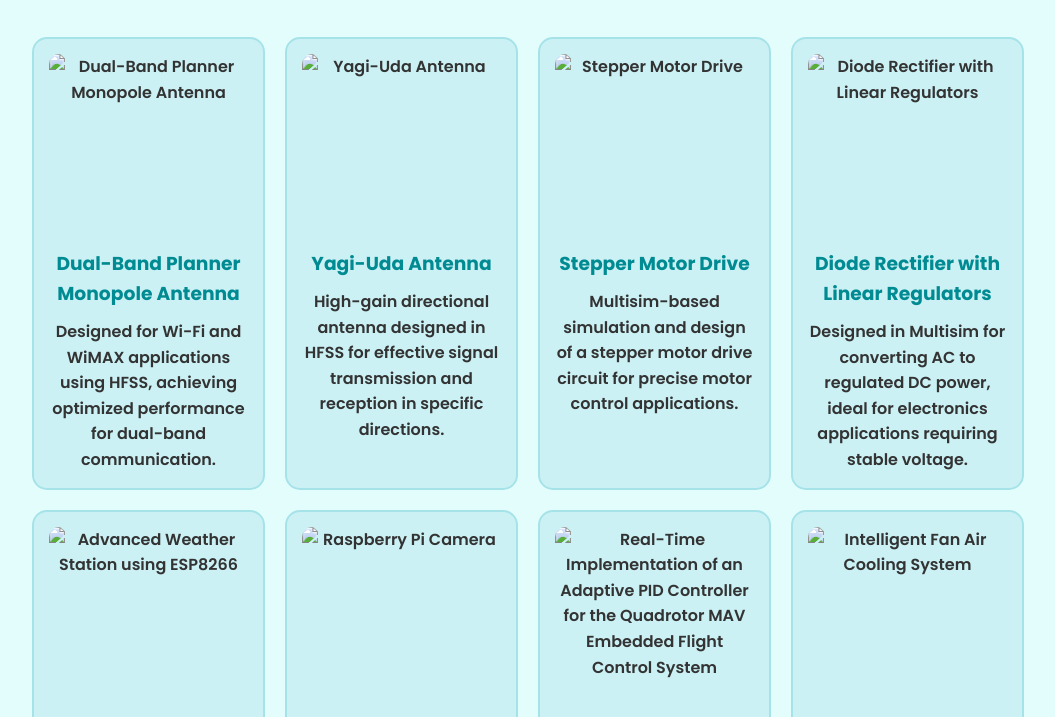
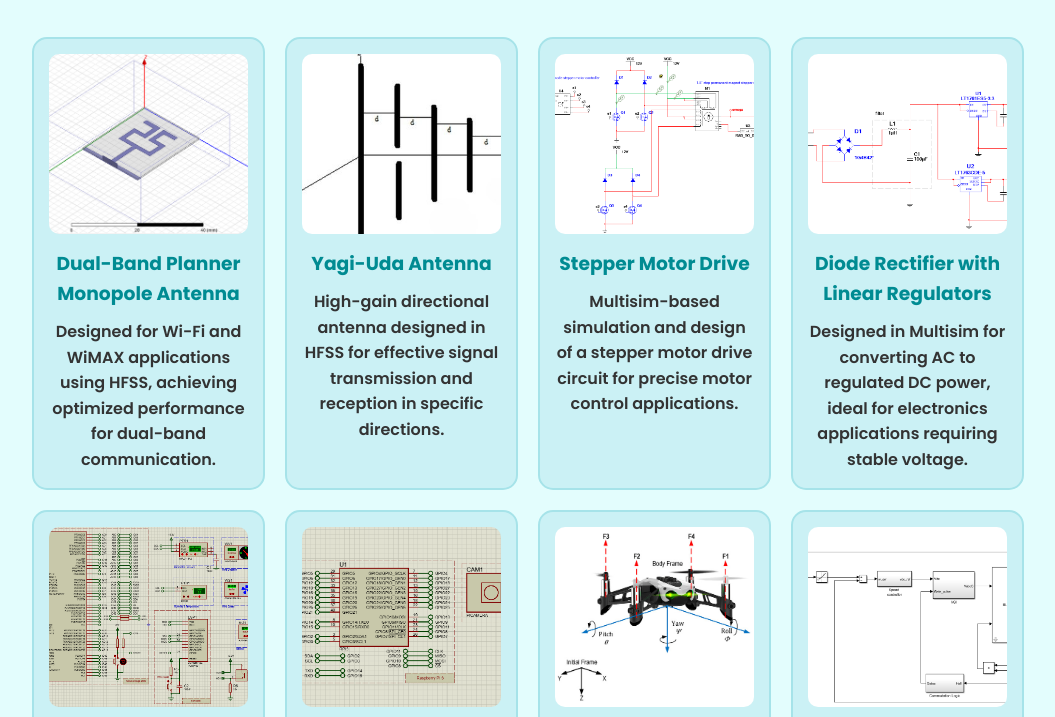
Before and after one commit to manojrawtani1-cloud/my-web, a plain HTML site: page project.html in a window 1280 px wide. Shown: the part 603-1320 px from the top of the page, without its empty margins (112-1167 px from the left). Drawn offline with Linux system fonts and the light colour scheme.

Commit message:
Update project.html

```diff
--- a/project.html
+++ b/project.html
@@ -41,52 +41,52 @@
 
       <!-- HFSS Projects -->
       <div class="skill-card">
-        <img src="Assests/Images/dual band monopole antenna.png" alt="Dual-Band Planner Monopole Antenna" class="project-img">
+        <img src="dual band monopole antenna.png" alt="Dual-Band Planner Monopole Antenna" class="project-img">
         <h3>Dual-Band Planner Monopole Antenna</h3>
         <p>Designed for Wi-Fi and WiMAX applications using HFSS, achieving optimized performance for dual-band communication.</p>
       </div>
 
       <div class="skill-card">
-        <img src="Assests/Images/Yagi-Uda.jpg" alt="Yagi-Uda Antenna" class="project-img">
+        <img src="Yagi-Uda.jpg" alt="Yagi-Uda Antenna" class="project-img">
         <h3>Yagi-Uda Antenna</h3>
         <p>High-gain directional antenna designed in HFSS for effective signal transmission and reception in specific directions.</p>
       </div>
 
       <!-- Multisim Projects -->
       <div class="skill-card">
-        <img src="Assests/Images/Stepper motor drive.png" alt="Stepper Motor Drive" class="project-img">
+        <img src="Stepper motor drive.png" alt="Stepper Motor Drive" class="project-img">
         <h3>Stepper Motor Drive</h3>
         <p>Multisim-based simulation and design of a stepper motor drive circuit for precise motor control applications.</p>
       </div>
 
       <div class="skill-card">
-        <img src="Assests/Images/Diode Rectifier with Linear Regulators.png" alt="Diode Rectifier with Linear Regulators" class="project-img">
+        <img src="Diode Rectifier with Linear Regulators.png" alt="Diode Rectifier with Linear Regulators" class="project-img">
         <h3>Diode Rectifier with Linear Regulators</h3>
         <p>Designed in Multisim for converting AC to regulated DC power, ideal for electronics applications requiring stable voltage.</p>
       </div>
 
       <!-- Proteus Projects -->
       <div class="skill-card">
-        <img src="Assests/Images/Advanced Weather Station using ESP8266.png" alt="Advanced Weather Station using ESP8266" class="project-img">
+        <img src="Advanced Weather Station using ESP8266.png" alt="Advanced Weather Station using ESP8266" class="project-img">
         <h3>Advanced Weather Station using ESP8266</h3>
         <p>Proteus-based simulation integrating ESP8266 IoT module to monitor environmental parameters in real-time.</p>
       </div>
 
       <div class="skill-card">
-        <img src="Assests/Images/Raspberry pi Camera.png" alt="Raspberry Pi Camera" class="project-img">
+        <img src="Raspberry pi Camera.png" alt="Raspberry Pi Camera" class="project-img">
         <h3>Raspberry Pi Camera</h3>
         <p>Embedded system project using Proteus and Raspberry Pi for image capturing and processing applications.</p>
       </div>
 
       <!-- MATLAB Projects -->
       <div class="skill-card">
-        <img src="Assests/Images/Real-Time Implementation of an Adaptive PID Controller for the Quadrotor MAV Embedded Flight Control System.jpg" alt="Real-Time Implementation of an Adaptive PID Controller for the Quadrotor MAV Embedded Flight Control System" class="project-img">
+        <img src="Real-Time Implementation of an Adaptive PID Controller for the Quadrotor MAV Embedded Flight Control System.jpg" alt="Real-Time Implementation of an Adaptive PID Controller for the Quadrotor MAV Embedded Flight Control System" class="project-img">
         <h3>Real-Time Implementation of an Adaptive PID Controller for the Quadrotor MAV Embedded Flight Control System</h3>
         <p>MATLAB simulation for stabilizing minidrones under aggressive maneuvering using advanced control algorithms.</p>
       </div>
 
       <div class="skill-card">
-        <img src="Assests/Images/Intelligent fan.png" alt="Intelligent Fan Air Cooling System" class="project-img">
+        <img src="Intelligent fan.png" alt="Intelligent Fan Air Cooling System" class="project-img">
         <h3>Intelligent Fan Air Cooling System</h3>
         <p>MATLAB-based system for temperature-based fan control, optimizing cooling efficiency with intelligent algorithms.</p>
       </div>
@@ -101,7 +101,7 @@
     <a href="contact.html" class="btn">Hire Me on Fiverr</a>
   </section>
 
-  <script src="assets/js/script.js"></script>
+  <script src="script.js"></script>
 
 
   <!-- ===== FOOTER ===== -->
```
